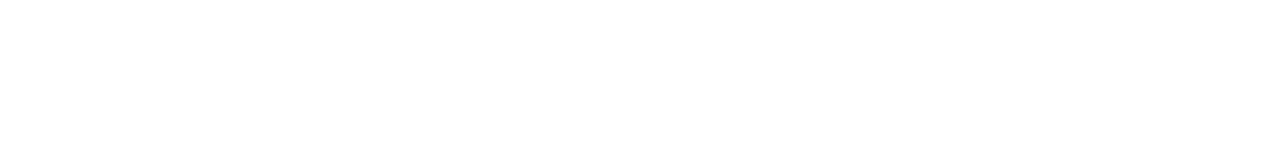
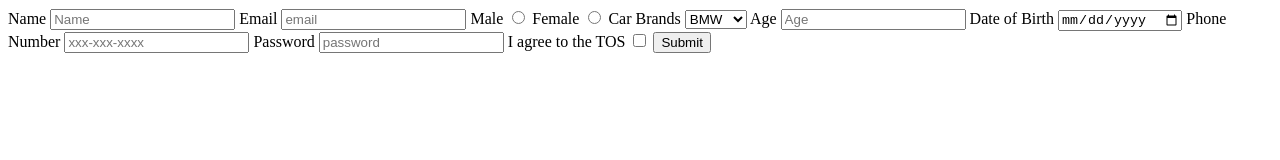
Before and after one commit to acciojob/signup-form-car-dnyaneshwarwagh0072, a website: page main.html in a window 1280 px wide. Drawn offline with Linux system fonts and the light colour scheme.

Commit message:
created a submission

```diff
--- a/main.html
+++ b/main.html
@@ -7,7 +7,42 @@
 </head>
 
 <body>
-	<!-- the entire body must be written by student -->
+	<form method="post">
+        <label for="name">Name</label>
+        <input type="text" id="name" placeholder="Name" required>
+
+        <label for="email">Email</label>
+        <input type="email" id="email" placeholder="email" required>
+
+        <label for="gender_m">Male</label>
+        <input type="radio" name="gender" id="gender_m" required>
+        <label for="gender_m">Female</label>
+        <input type="radio" name="gender" id="gender_f" required>
+
+        <label for="cars">Car Brands</label>
+        <select id="cars" placeholder="--Please choose an option--" required>
+            <option value="bmw">BMW</option>
+            <option value="audi">AUDI</option>
+            <option value="ferrari">Ferrari</option>
+        </select>
+
+        <label for="age">Age</label>
+        <input type="number" id="age" placeholder="Age" required>
+
+        <label for="dob">Date of Birth</label>
+        <input type="date" id="dob" required>
+
+        <label for="tel">Phone Number</label>
+        <input type="tel" id="tel" placeholder="xxx-xxx-xxxx">
+
+        <label for="password">Password</label>
+        <input type="password" id="password" placeholder="password" required>
+
+        <label for="tos">I agree to the TOS</label>
+        <input type="checkbox" id="tos" required>
+
+        <button type="submit">Submit</button>
+    </form>
     <script type="text/javascript" src="./script.js">
 </script>
 
```
